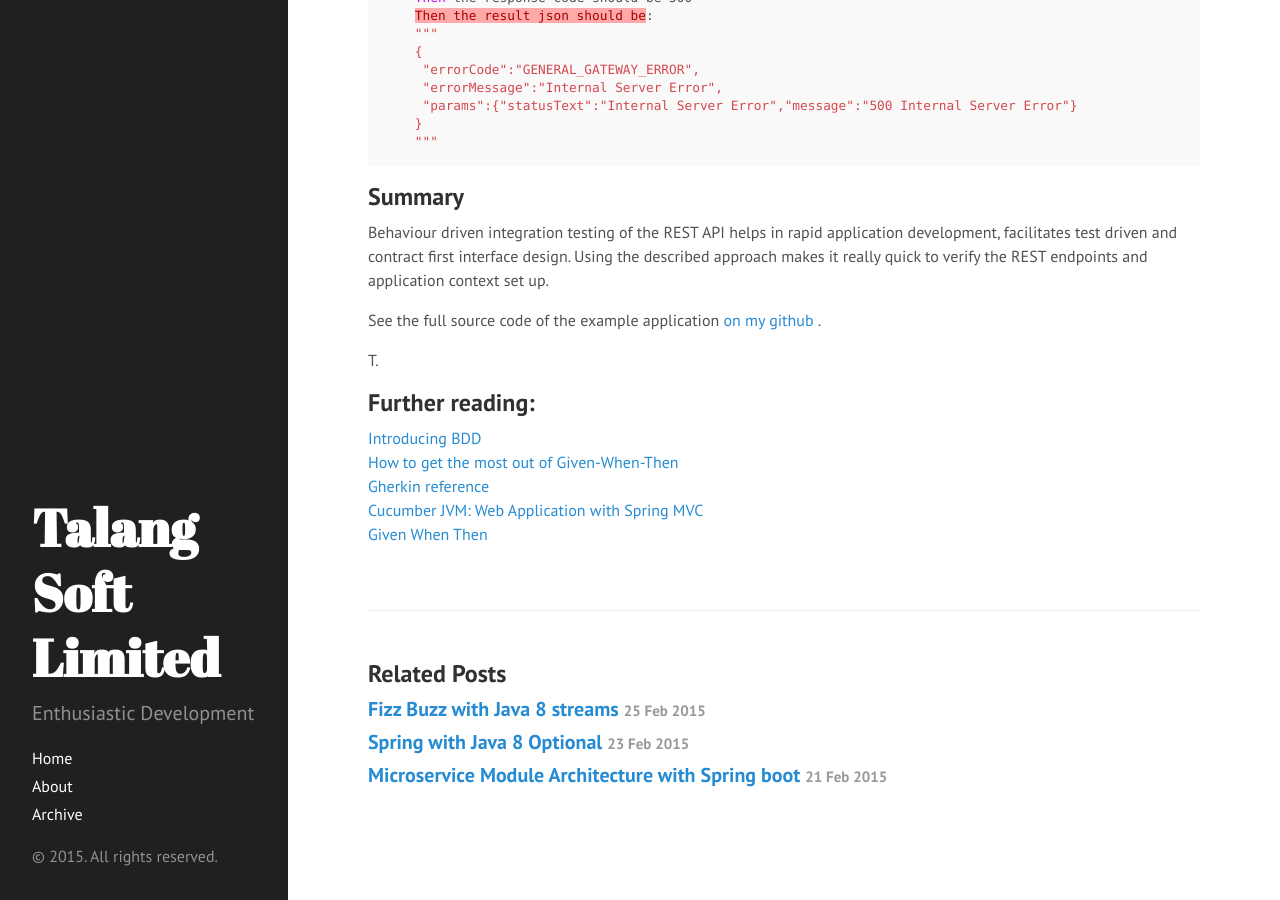
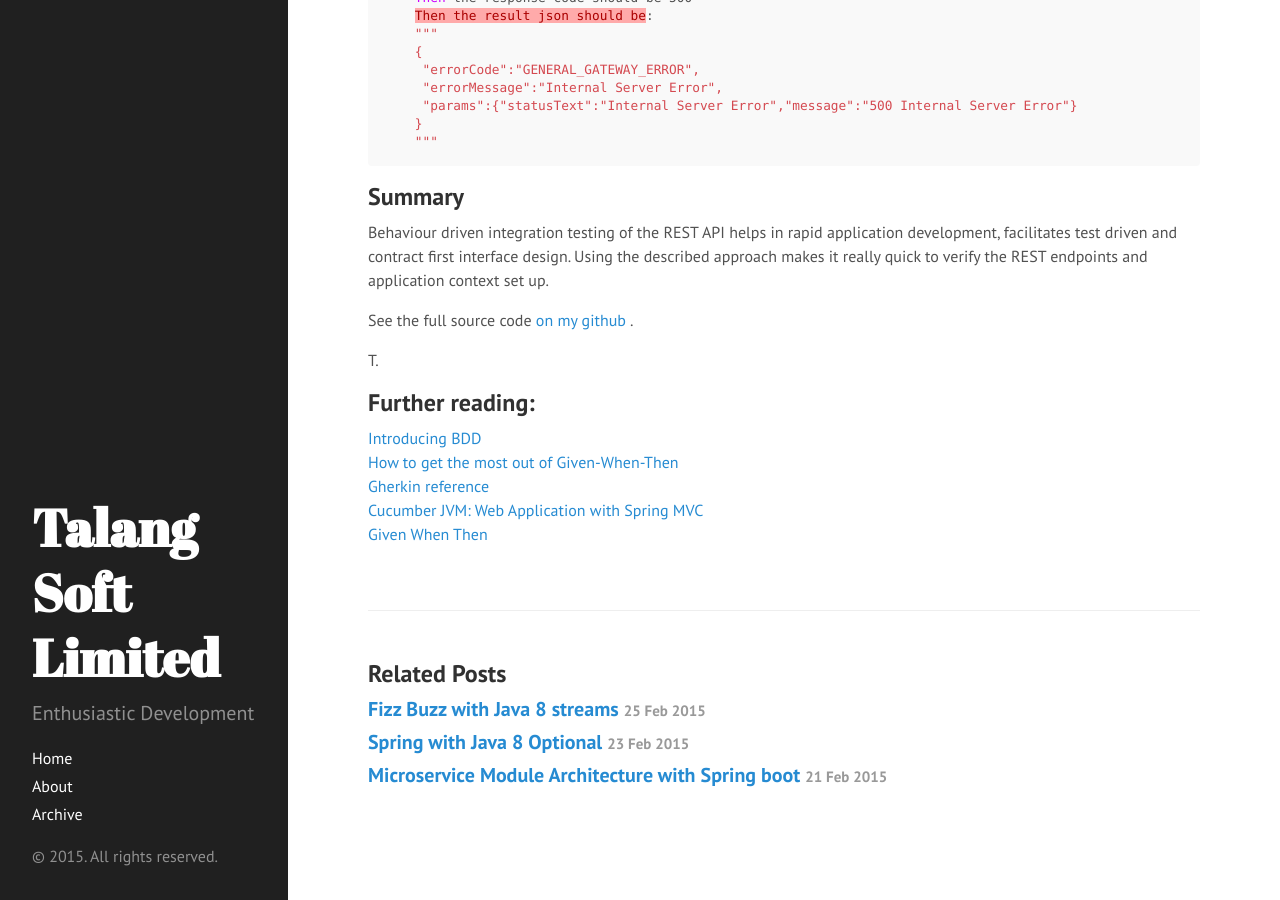
Before and after one commit to timeamolnar/tamaslang.github.io, a Jekyll site: the page built from _posts/2015-03-02-bdd-restapi-development.md, in a window 1280 px wide and 900 px high, scrolled down 5812 px. Built offline with Jekyll 4.4.1, drawn with Linux system fonts in a browser that asks for light colours; Markdown is read by kramdown in place of the engine named in the settings; comment, search, counter and statistics services are not loaded.

```diff
--- a/_posts/2015-03-02-bdd-restapi-development.md
+++ b/_posts/2015-03-02-bdd-restapi-development.md
@@ -287,7 +287,7 @@ The testcases for the book inventory resource are defined in the <strong>BookInv
 Behaviour driven integration testing of the REST API helps in rapid application development, facilitates test driven and
 contract first interface design. Using the described approach makes it really quick to verify the REST endpoints and application context set up.
 
-See the full source code of the example application <a href="https://github.com/tamaslang/book-inventory-boot" target="_blank">on my github </a>.
+See the full source code <a href="https://github.com/tamaslang/book-inventory-boot" target="_blank">on my github </a>.
 
 T.
 
```
